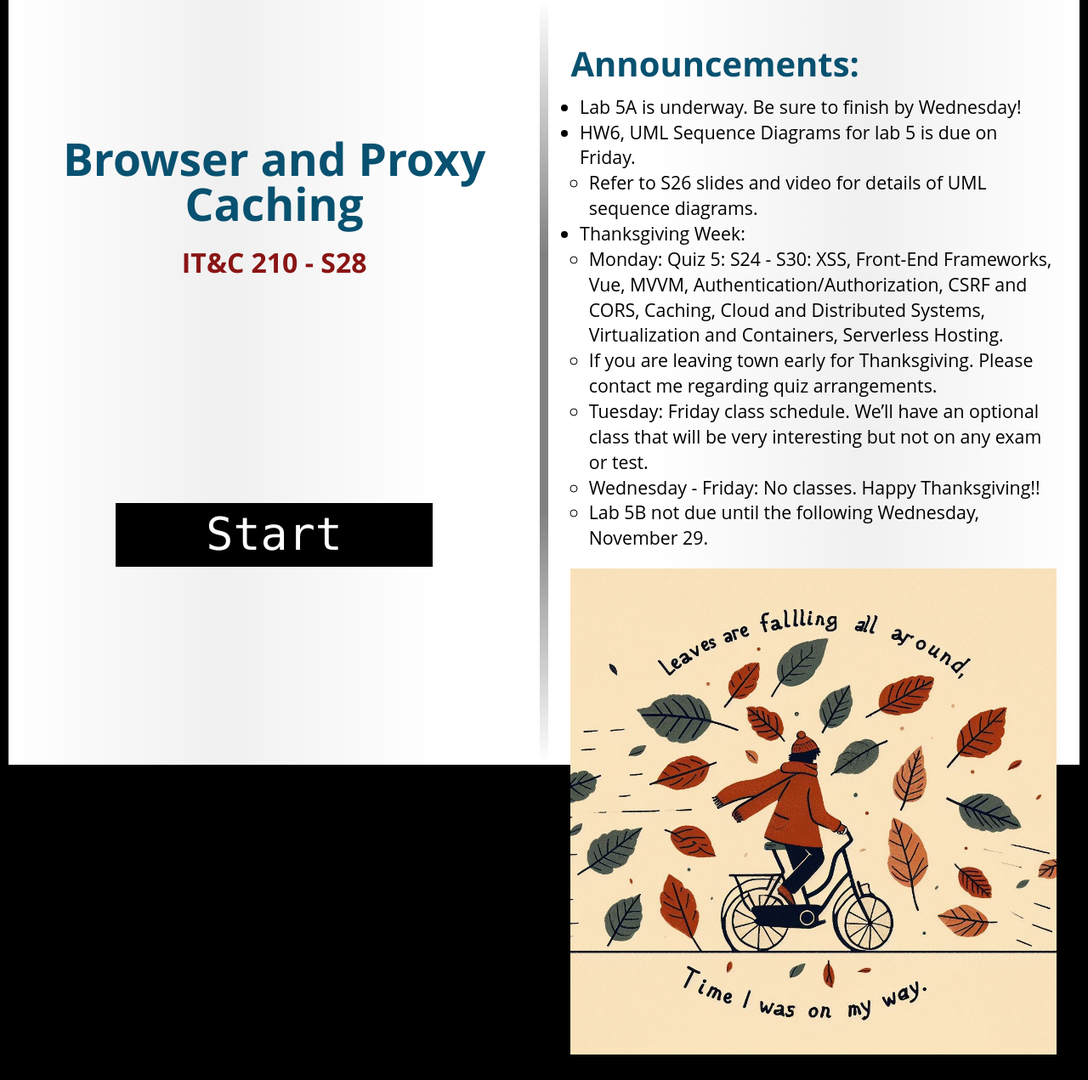
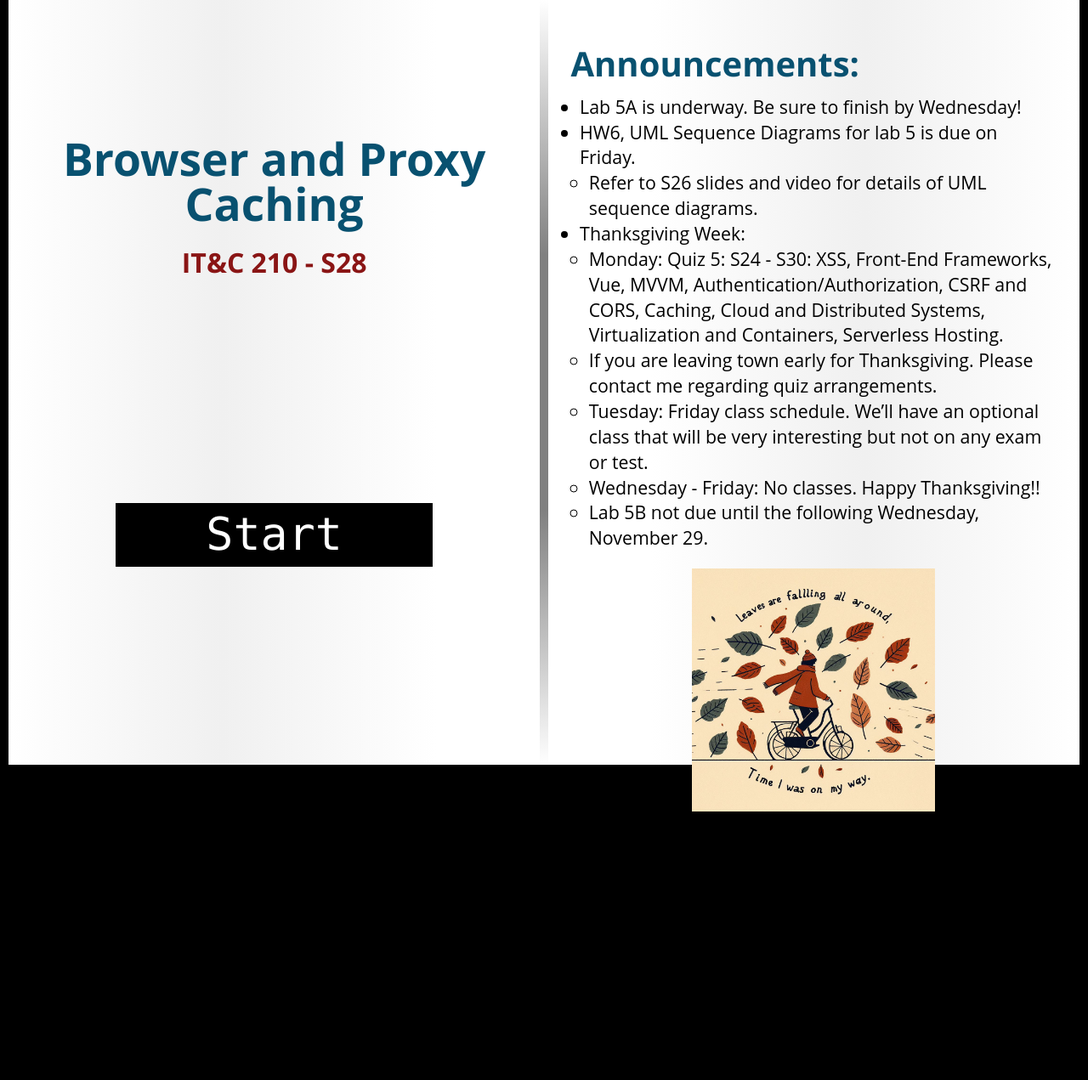
Before and after one commit to BYU-ITC-210/BYU-ITC-210.github.io, a Jekyll site: the page built from _welcome/S28.md, in a window 1280 px wide. Shown: the whole page at 85% size. Built offline with Jekyll 4.4.1, drawn with Linux system fonts in a browser that asks for light colours; some web fonts are replaced; after the commit the page ends 985 px from its top, so only the background shows below that.

Commit message:
Updated S28

```diff
--- a/_welcome/S28.md
+++ b/_welcome/S28.md
@@ -13,5 +13,5 @@ session: S28
     * Wednesday - Friday: No classes. Happy Thanksgiving!!
     * Lab 5B not due until the following Wednesday, November 29.
 
-![Leaves are falling](images/LeavesAreFalling.jpg)
+![Leaves are falling](images/LeavesAreFalling.jpg){: style="max-width: 50%;"}
 (Bing Image Creator)
```
